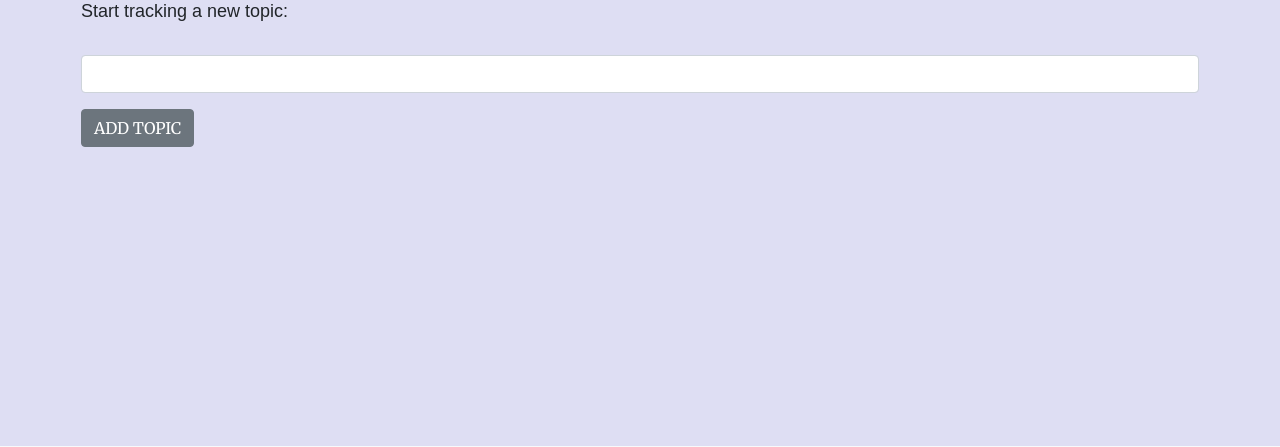
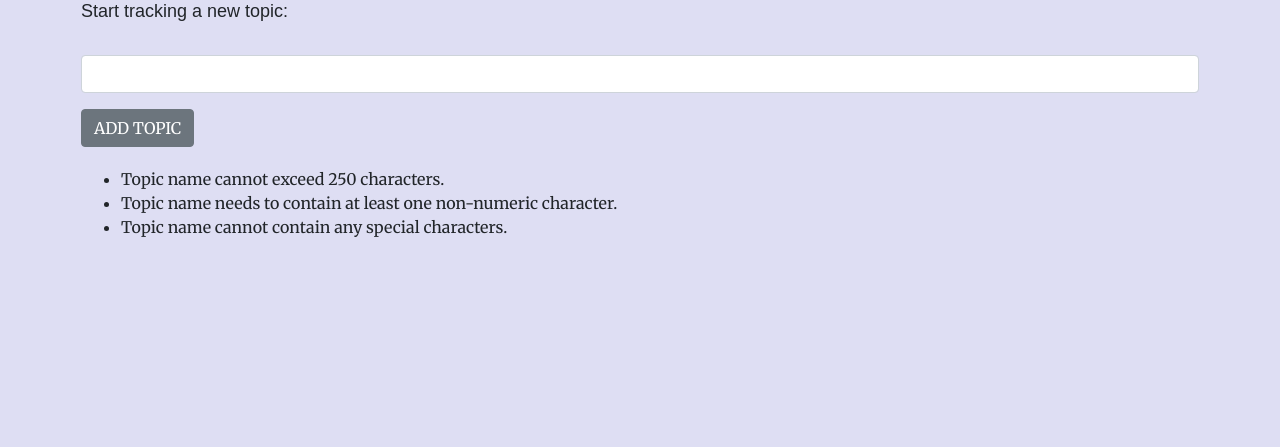
Before and after one commit to Code-Institute-Submissions/marosan28-online-journal_DecResub, a Django app: page /new_topic/ in a window 1280 px wide. Shown: the part 319-766 px from the top of the page. Run offline with Django 3.2, Linux system fonts and the light colour scheme; a user stored in the database is signed in; some libraries are stand-ins or nearby versions; some web fonts are replaced.

Commit message:
add restriction text to html

```diff
--- a/learning_logs/templates/learning_logs/new_topic.html
+++ b/learning_logs/templates/learning_logs/new_topic.html
@@ -9,4 +9,9 @@
 
 <button name="submit" class="btn btn-secondary new-entry">Add Topic</button>
  </form>
+ <ul>
+    <li>Topic name cannot exceed 250 characters.</li>
+    <li>Topic name needs to contain at least one non-numeric character.</li>
+    <li>Topic name cannot contain any special characters. </li>
+  </ul>
  {% endblock content %}
```
